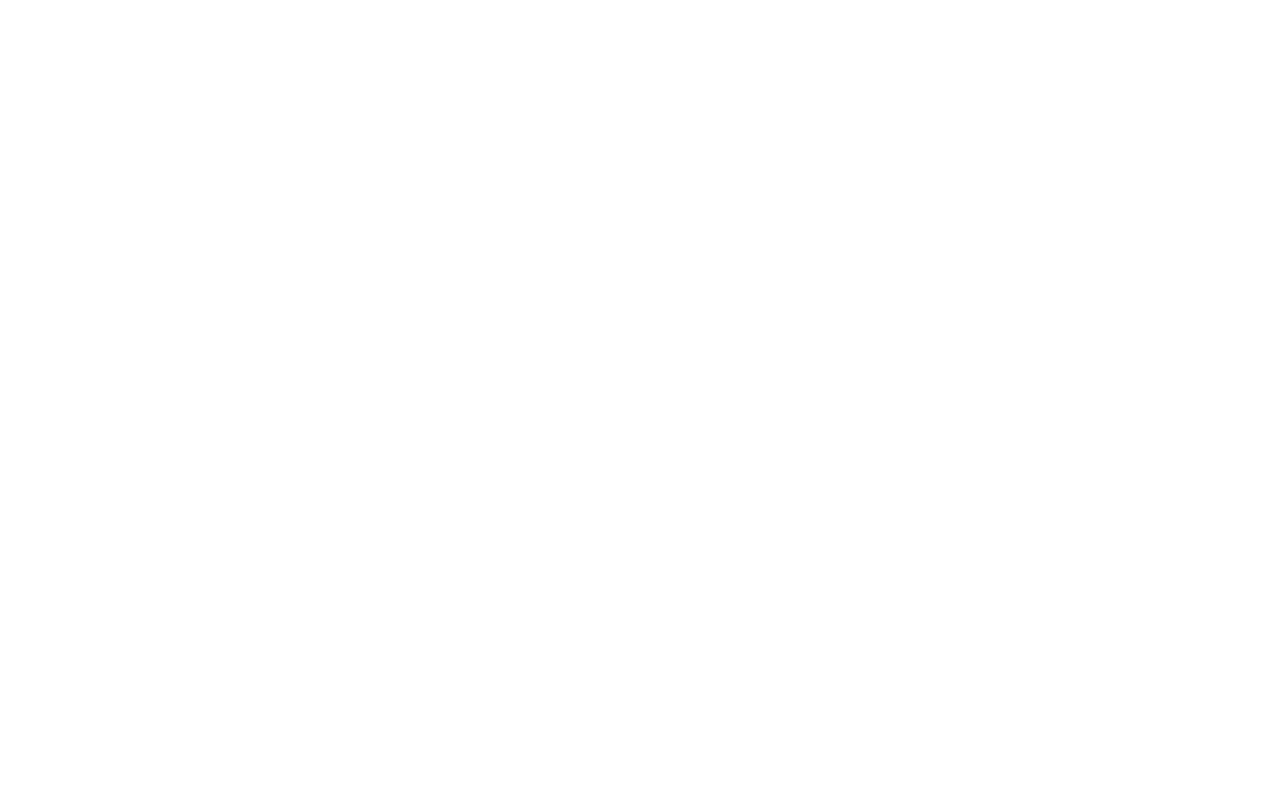
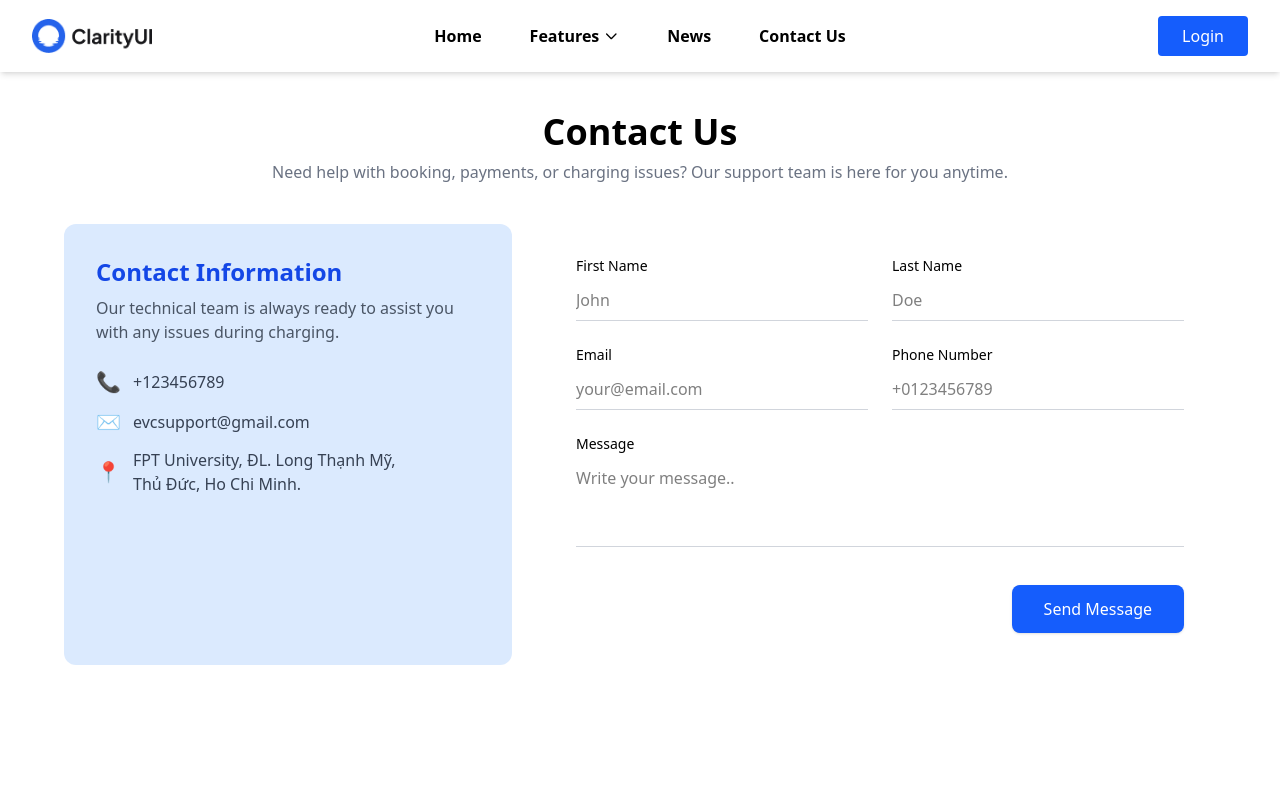
Before and after one commit to DatNguyen9240/FE_Electric_Vehicle_Dealer_Management_System, a React (Vite) app: page /contact in a window 1280 px wide. Before the commit this address had no page. Shown: the top 800 px of the page. Built offline with nearby package versions, Linux system fonts and the light colour scheme.

Commit message:
feat: Contact Us

```diff
--- a/package.json
+++ b/package.json
@@ -12,6 +12,7 @@
   "dependencies": {
     "react": "^19.1.1",
     "react-dom": "^19.1.1",
+    "react-hook-form": "^7.62.0",
     "react-router-dom": "^7.8.2"
   },
   "devDependencies": {
--- a/src/components/Header.tsx
+++ b/src/components/Header.tsx
@@ -3,7 +3,9 @@
 
 const Header: React.FC = () => {
   const [open, setOpen] = useState(false);
+  const [dropdownOpen, setDropdownOpen] = useState(false);
   const navigate = useNavigate();
+
   return (
     <header className="flex items-center px-4 md:px-8 py-3 md:py-4 bg-white shadow-md relative">
       <div className="flex items-center min-w-[120px] md:min-w-[320px]">
@@ -13,19 +15,63 @@
           className="h-10 w-25 md:h-10 md:w-30 object-contain"
         />
       </div>
-      <nav className="hidden md:flex gap-12 absolute left-1/2 -translate-x-1/2">
+
+      {/* Desktop menu */}
+      <nav className="hidden md:flex gap-12 absolute left-1/2 -translate-x-1/2 z-[100]">
         <a
           href="#"
           className="font-semibold text-sm xl:text-base 2xl:text-lg hover:text-blue-600"
         >
           Home
         </a>
+
+        {/* Dropdown Features */}
+        <div
+          className="relative"
+          onMouseEnter={() => setDropdownOpen(true)}
+          onMouseLeave={() => setDropdownOpen(false)}
+        >
+          <button className="font-semibold text-sm xl:text-base 2xl:text-lg hover:text-blue-600 flex items-center gap-1">
+            Features
+            <svg
+              className="w-4 h-4"
+              fill="none"
+              stroke="currentColor"
+              viewBox="0 0 24 24"
+            >
+              <path
+                strokeLinecap="round"
+                strokeLinejoin="round"
+                strokeWidth={2}
+                d="M19 9l-7 7-7-7"
+              />
+            </svg>
+          </button>
+
+          {dropdownOpen && (
+            <div className="absolute top-full left-0 w-40 bg-white shadow-md rounded-md z-[9999]">
               <a
-          href="#"
-          className="font-semibold text-sm xl:text-base 2xl:text-lg hover:text-blue-600"
+                href="/booking"
+                className="block px-4 py-2 text-sm hover:bg-gray-100"
               >
-          Features
+                Booking
               </a>
+              <a
+                href="/pricing"
+                className="block px-4 py-2 text-sm hover:bg-gray-100"
+              >
+                Pricing
+              </a>
+              <a
+                href="/faq"
+                className="block px-4 py-2 text-sm hover:bg-gray-100"
+              >
+                FAQ
+              </a>
+            </div>
+          )}
+        </div>
+
         <a
           href="#"
           className="font-semibold text-sm xl:text-base 2xl:text-lg hover:text-blue-600"
@@ -39,19 +85,20 @@
           Contact Us
         </a>
       </nav>
+
       <button
         className="hidden md:block bg-blue-600 text-white px-6 py-2 rounded hover:bg-blue-700 transition ml-auto"
         onClick={() => navigate("/login")}
       >
         Login
       </button>
+
       {/* Mobile menu button */}
       <button
         className="md:hidden ml-auto text-blue-600"
         onClick={() => setOpen((o) => !o)}
         aria-label="Open menu"
       >
-        {/* Hamburger icon with thicker lines for clarity */}
         <svg width="32" height="32" fill="none" viewBox="0 0 24 24">
           <rect
             x="4"
@@ -79,6 +126,7 @@
           />
         </svg>
       </button>
+
       {/* Mobile menu */}
       {open && (
         <div className="absolute top-full left-0 w-full bg-white shadow-md flex flex-col items-center py-4 z-50 md:hidden">
@@ -89,13 +137,57 @@
           >
             Home
           </a>
+
+          {/* Dropdown in mobile */}
+          <div className="w-full text-center">
+            <button
+              className="font-medium hover:text-blue-600 py-2 w-full flex justify-center items-center gap-1"
+              onClick={() => setDropdownOpen((prev) => !prev)}
+            >
+              Features
+              <svg
+                className={`w-4 h-4 transform ${
+                  dropdownOpen ? "rotate-180" : ""
+                }`}
+                fill="none"
+                stroke="currentColor"
+                viewBox="0 0 24 24"
+              >
+                <path
+                  strokeLinecap="round"
+                  strokeLinejoin="round"
+                  strokeWidth={2}
+                  d="M19 9l-7 7-7-7"
+                />
+              </svg>
+            </button>
+            {dropdownOpen && (
+              <div className="flex flex-col bg-gray-50 rounded-md mx-4 mb-2">
                 <a
                   href="#"
-            className="font-medium hover:text-blue-600 py-2 w-full text-center"
+                  className="py-2 text-sm hover:bg-gray-100"
                   onClick={() => setOpen(false)}
                 >
-            Features
+                  Feature 1
                 </a>
+                <a
+                  href="#"
+                  className="py-2 text-sm hover:bg-gray-100"
+                  onClick={() => setOpen(false)}
+                >
+                  Feature 2
+                </a>
+                <a
+                  href="#"
+                  className="py-2 text-sm hover:bg-gray-100"
+                  onClick={() => setOpen(false)}
+                >
+                  Feature 3
+                </a>
+              </div>
+            )}
+          </div>
+
           <a
             href="#"
             className="font-medium hover:text-blue-600 py-2 w-full text-center"
--- /dev/null
+++ b/src/pages/ContactUs.tsx
@@ -0,0 +1,176 @@
+import React from "react";
+import { useForm } from "react-hook-form";
+
+type FormData = {
+  firstName: string;
+  lastName: string;
+  email: string;
+  phone: string;
+  message: string;
+};
+
+const ContactUs: React.FC = () => {
+  const {
+    register,
+    handleSubmit,
+    reset,
+    formState: { errors, isSubmitSuccessful },
+  } = useForm<FormData>();
+
+  const onSubmit = (data: FormData) => {
+    // Xử lý gửi dữ liệu ở đây (gọi API, v.v.)
+    alert(JSON.stringify(data, null, 2));
+    reset();
+  };
+
+  return (
+    <div className="min-h-screen bg-white py-10 px-2">
+      <h1 className="text-4xl font-bold text-center mb-2">Contact Us</h1>
+      <p className="text-center text-gray-500 mb-10">
+        Need help with booking, payments, or charging issues? Our support team
+        is here for you anytime.
+      </p>
+      <div className="max-w-6xl mx-auto flex flex-col md:flex-row gap-8">
+        {/* Left: Contact Info */}
+        <div className="bg-blue-100 rounded-xl p-8 flex-1 max-w-md mx-auto md:mx-0">
+          <h2 className="text-2xl font-bold text-blue-700 mb-2">
+            Contact Information
+          </h2>
+          <p className="text-gray-600 mb-6">
+            Our technical team is always ready to assist you with any issues
+            during charging.
+          </p>
+          <div className="flex items-center gap-3 mb-3 text-gray-700">
+            <span className="text-xl">📞</span>
+            <span>+123456789</span>
+          </div>
+          <div className="flex items-center gap-3 mb-3 text-gray-700">
+            <span className="text-xl">✉️</span>
+            <span>evcsupport@gmail.com</span>
+          </div>
+          <div className="flex items-center gap-3 mb-6 text-gray-700">
+            <span className="text-xl">📍</span>
+            <span>
+              FPT University, ĐL. Long Thạnh Mỹ,
+              <br />
+              Thủ Đức, Ho Chi Minh.
+            </span>
+          </div>
+          <div className="flex gap-4 mt-8 text-gray-500 text-xl">
+            <a href="#" aria-label="Twitter">
+              <i className="fab fa-twitter"></i>
+            </a>
+            <a href="#" aria-label="Facebook">
+              <i className="fab fa-facebook"></i>
+            </a>
+            <a href="#" aria-label="Instagram">
+              <i className="fab fa-instagram"></i>
+            </a>
+            <a href="#" aria-label="GitHub">
+              <i className="fab fa-github"></i>
+            </a>
+          </div>
+        </div>
+        {/* Right: Contact Form */}
+        <form
+          className="flex-1 bg-white rounded-xl p-8 shadow-none max-w-2xl mx-auto md:mx-0"
+          onSubmit={handleSubmit(onSubmit)}
+        >
+          <div className="flex flex-col md:flex-row gap-6 mb-6">
+            <div className="flex-1">
+              <label className="block text-sm font-medium mb-1">
+                First Name
+              </label>
+              <input
+                {...register("firstName", {
+                  required: "First name is required",
+                })}
+                className="w-full border-b border-gray-300 focus:border-blue-500 outline-none py-2"
+                placeholder="John"
+              />
+              {errors.firstName && (
+                <span className="text-red-500 text-xs">
+                  {errors.firstName.message}
+                </span>
+              )}
+            </div>
+            <div className="flex-1">
+              <label className="block text-sm font-medium mb-1">
+                Last Name
+              </label>
+              <input
+                {...register("lastName", { required: "Last name is required" })}
+                className="w-full border-b border-gray-300 focus:border-blue-500 outline-none py-2"
+                placeholder="Doe"
+              />
+              {errors.lastName && (
+                <span className="text-red-500 text-xs">
+                  {errors.lastName.message}
+                </span>
+              )}
+            </div>
+          </div>
+          <div className="flex flex-col md:flex-row gap-6 mb-6">
+            <div className="flex-1">
+              <label className="block text-sm font-medium mb-1">Email</label>
+              <input
+                type="email"
+                {...register("email", {
+                  required: "Email is required",
+                  pattern: {
+                    value: /^\S+@\S+$/i,
+                    message: "Invalid email address",
+                  },
+                })}
+                className="w-full border-b border-gray-300 focus:border-blue-500 outline-none py-2"
+                placeholder="your@email.com"
+              />
+              {errors.email && (
+                <span className="text-red-500 text-xs">
+                  {errors.email.message}
+                </span>
+              )}
+            </div>
+            <div className="flex-1">
+              <label className="block text-sm font-medium mb-1">
+                Phone Number
+              </label>
+              <input
+                {...register("phone")}
+                className="w-full border-b border-gray-300 focus:border-blue-500 outline-none py-2"
+                placeholder="+0123456789"
+              />
+            </div>
+          </div>
+          <div className="mb-8">
+            <label className="block text-sm font-medium mb-1">Message</label>
+            <textarea
+              {...register("message", { required: "Message is required" })}
+              className="w-full border-b border-gray-300 focus:border-blue-500 outline-none py-2 resize-none"
+              rows={3}
+              placeholder="Write your message.."
+            />
+            {errors.message && (
+              <span className="text-red-500 text-xs">
+                {errors.message.message}
+              </span>
+            )}
+          </div>
+          <div className="flex justify-end">
+            <button
+              type="submit"
+              className="bg-blue-600 text-white px-8 py-3 rounded-lg font-medium shadow hover:bg-blue-700 transition"
+            >
+              Send Message
+            </button>
+          </div>
+          {isSubmitSuccessful && (
+            <p className="text-green-600 mt-4">Your message has been sent!</p>
+          )}
+        </form>
+      </div>
+    </div>
+  );
+};
+
+export default ContactUs;
--- a/src/routes/AppRoutes.tsx
+++ b/src/routes/AppRoutes.tsx
@@ -4,13 +4,13 @@
 import Home from "../pages/Home";
 import Login from "../pages/Login";
 import Signup from "../pages/Signup";
-
+import ContactUs from "../pages/ContactUs";
 export default function AppRoutes() {
   return (
     <Routes>
       <Route element={<MainLayout />}>
         <Route path="/" element={<Home />} />
-        {/* <Route path="/about" element={<About />} /> */}
+        <Route path="/contact" element={<ContactUs />} />
         {/* Các trang dùng MainLayout */}
       </Route>
       <Route path="/login" element={<Login />} />
```
Also changed, not shown: 1 other file (tests, documents, lock files or other folders). Lines whose indentation alone changed are shown as unchanged.
